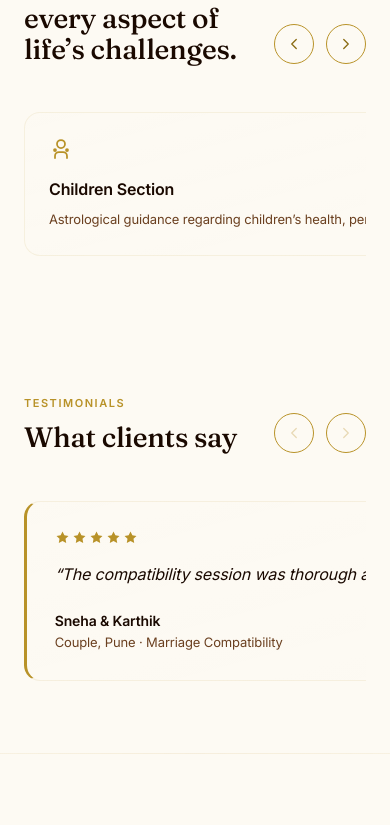
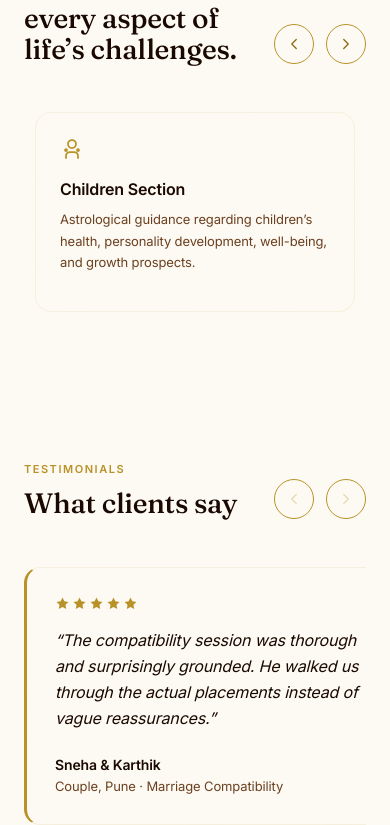
Before and after one commit to priyanshu091/astro-main, a Next.js app: page / in a window 390 px wide. Shown: the part 1583-2408 px from the top of the page. Built offline with nearby package versions, Linux system fonts and the light colour scheme.

Commit message:
style: improve ServicesGrid layout and refactor Testimonials section

```diff
--- a/components/sections/ServicesGrid.tsx
+++ b/components/sections/ServicesGrid.tsx
@@ -332,9 +332,13 @@ export default function ServicesGrid() {
               key={s.name}
               data-card
               variants={item}
-              className="h-full min-w-full shrink-0 snap-start md:min-w-0 md:shrink"
+              className="flex h-full min-w-full shrink-0 snap-center justify-center md:block md:min-w-0 md:shrink"
             >
-              <Card as="a" href="#contact" className="flex h-full flex-col p-6">
+              <Card
+                as="a"
+                href="#contact"
+                className="flex h-full w-full max-w-xs flex-col p-6 min-h-[200px] md:max-w-none md:min-h-0"
+              >
                 <s.Icon className="text-gold-400 transition-transform duration-300 group-hover:scale-105" />
                 <h3 className="mt-sp-4 font-sans text-base font-semibold text-text-primary">
                   {s.name}
--- a/components/sections/Testimonials.tsx
+++ b/components/sections/Testimonials.tsx
@@ -106,13 +106,16 @@ export default function Testimonials() {
           ref={trackRef}
           onMouseEnter={() => (hovering.current = true)}
           onMouseLeave={() => (hovering.current = false)}
-          className="mt-sp-8 flex snap-x snap-mandatory gap-sp-5 overflow-x-auto pb-2 lg:mt-sp-10 [-ms-overflow-style:none] [scrollbar-width:none]"
+          className="no-scrollbar mt-sp-8 flex snap-x snap-mandatory gap-sp-5 overflow-x-auto pb-2 lg:mt-sp-10"
         >
           {REVIEWS.map((r) => (
-            <article
+            <div
               key={r.name}
               data-card
-              className="flex min-w-full shrink-0 snap-start flex-col rounded-card border border-[rgba(184,146,40,0.1)] border-l-[3px] border-l-gold-400 bg-bg-cosmos p-7 sm:min-w-[calc(50%-12px)] lg:min-w-[calc(33.333%-16px)]"
+              className="flex min-w-full shrink-0 snap-center justify-center sm:block sm:min-w-[calc(50%-12px)] lg:min-w-[calc(33.333%-16px)]"
+            >
+              <article
+                className="flex h-full w-full max-w-sm flex-col rounded-card border border-[rgba(184,146,40,0.1)] border-l-[3px] border-l-gold-400 bg-bg-cosmos p-7 sm:max-w-none"
                 style={{
                   backgroundImage:
                     "linear-gradient(165deg, rgba(255,255,255,0.025), rgba(255,255,255,0) 60%)",
@@ -142,6 +145,7 @@ export default function Testimonials() {
                   </p>
                 </div>
               </article>
+            </div>
           ))}
         </div>
       </div>
```
Lines whose indentation alone changed are shown as unchanged.
